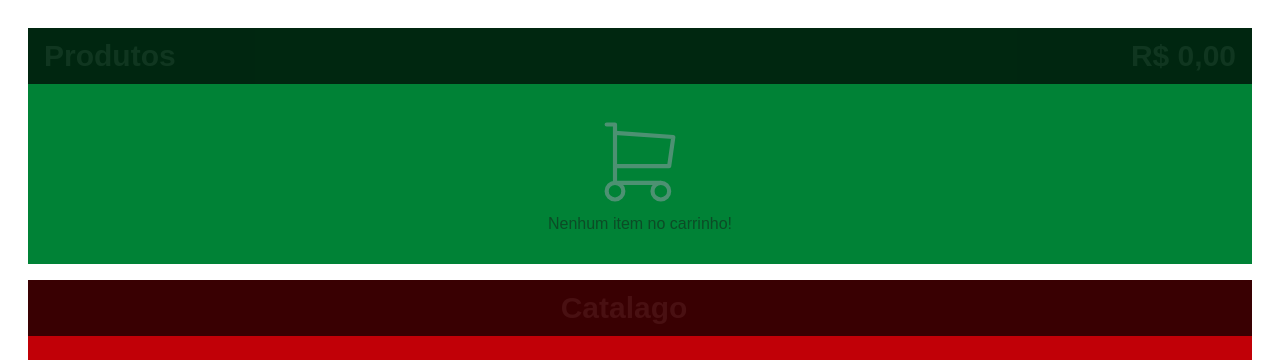
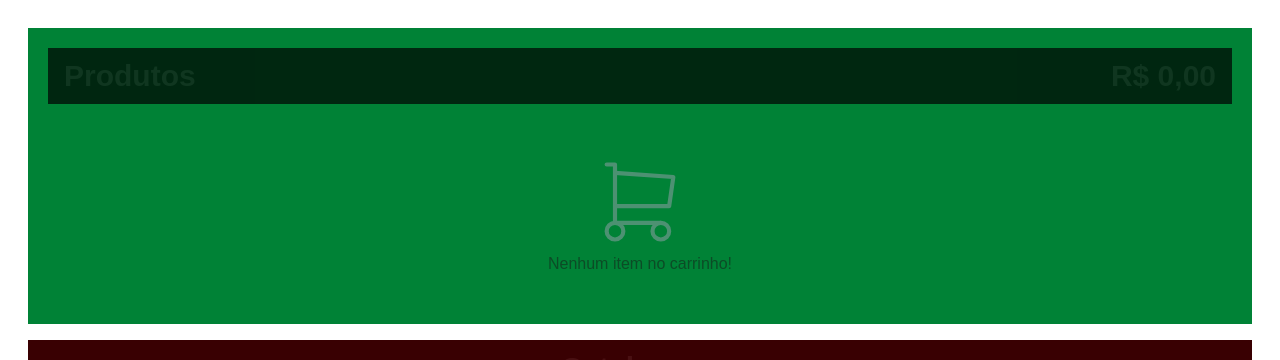
Before and after one commit to thiagotsdelima/reactState, a Next.js app in the folder frontend/: page /loja in a window 1280 px wide. Shown: the top 360 px of the page. Built offline with nearby package versions, Linux system fonts and the light colour scheme.

Commit message:
create function clear all cart

```diff
--- a/frontend/src/components/loja/produtos.tsx
+++ b/frontend/src/components/loja/produtos.tsx
@@ -4,12 +4,14 @@ import CarrinhoVazio from './carrinhoVazio'
 import { CarrinhoContext } from '@/context/CarrinhoContext'
 import ItemCarrinhoCard from './itemCarrinhoCard'
 import Real from '@/utils/Real'
+import { IconX } from '@tabler/icons-react'
 
 export default function Produtos() {
-  const { itens, valorTotal } = useContext(CarrinhoContext)
+  const { itens, valorTotal, limpar } = useContext(CarrinhoContext)
   return (
+    <div className="flex flex-col items-center gap-5 p-5">
       <Area titulo="Produtos" cor="black" sumario={Real.format(valorTotal)}>
-      <div className="flex flex-col flex-wrap justify-center gap-4">
+        <div className="flex flex-wrap justify-center gap-4">
           {itens.length === 0 ? (
             <CarrinhoVazio />
           ) : (
@@ -19,5 +21,14 @@ export default function Produtos() {
           )}
         </div>
       </Area>
+      {itens.length > 0 && (
+        <button
+          className="w-38 h-8 bg-red-500 hover:bg-red-700 rounded-md flex justify-center items-center"
+          onClick={limpar}
+        >
+          <IconX /> Limpar Carrinho
+        </button>
+      )}
+    </div>
   )
 }
--- a/frontend/src/context/CarrinhoContext.tsx
+++ b/frontend/src/context/CarrinhoContext.tsx
@@ -7,6 +7,7 @@ interface CarrinhoContextProps {
   adicionarItem: (produtos: Produtos) => void
   removerItem: (produtos: Produtos) => void
   valorTotal: number
+  limpar: () => void
 }
 
 export const CarrinhoContext = createContext<CarrinhoContextProps>({} as any)
@@ -65,6 +66,10 @@ export function CarrinhoProvider(props: any) {
     return a.produtos.nome.localeCompare(b.produtos.nome)
   }
 
+  function limpar() {
+    setItens([])
+  }
+
   return (
     <CarrinhoContext.Provider
       value={{
@@ -73,7 +78,8 @@ export function CarrinhoProvider(props: any) {
         removerItem,
         get valorTotal() {
           return cauculaTotalItens()
-        }
+        },
+        limpar
       }}
     >
       {props.children}
```
Lines whose indentation alone changed are shown as unchanged.
